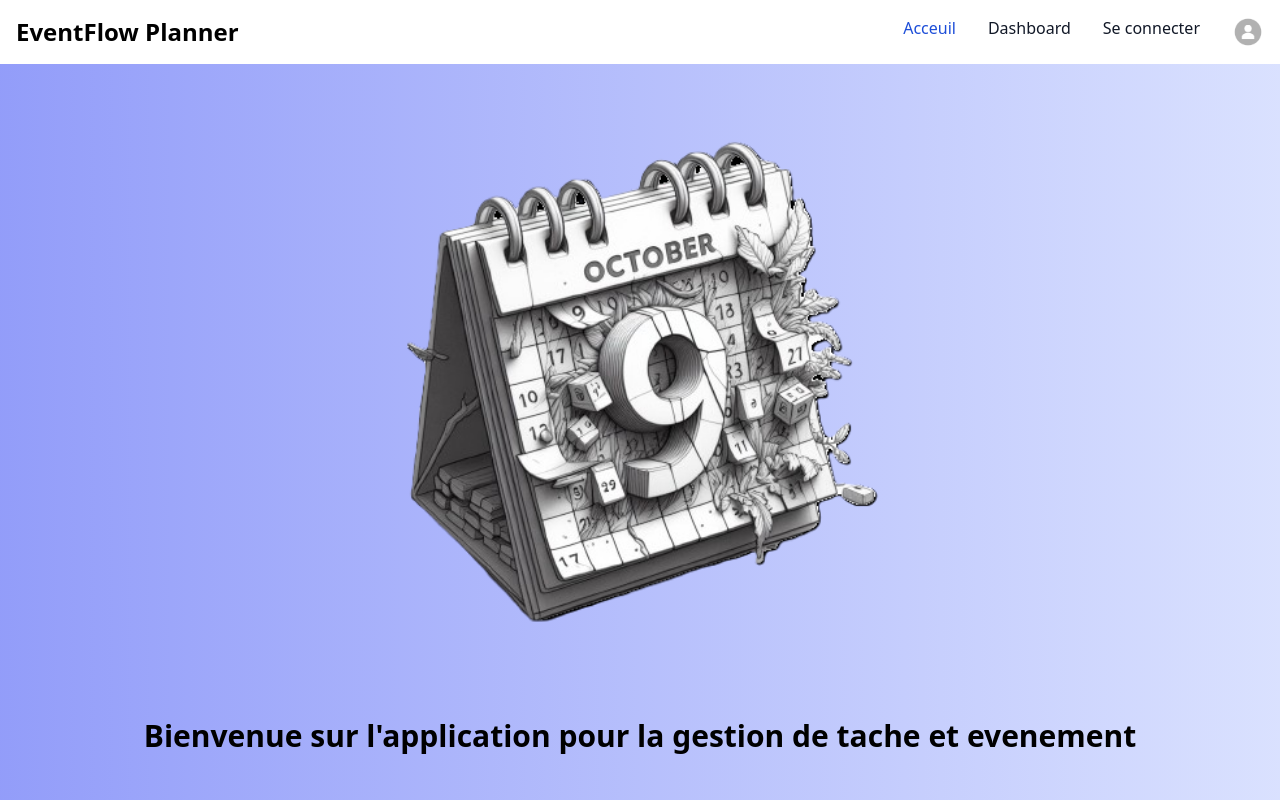
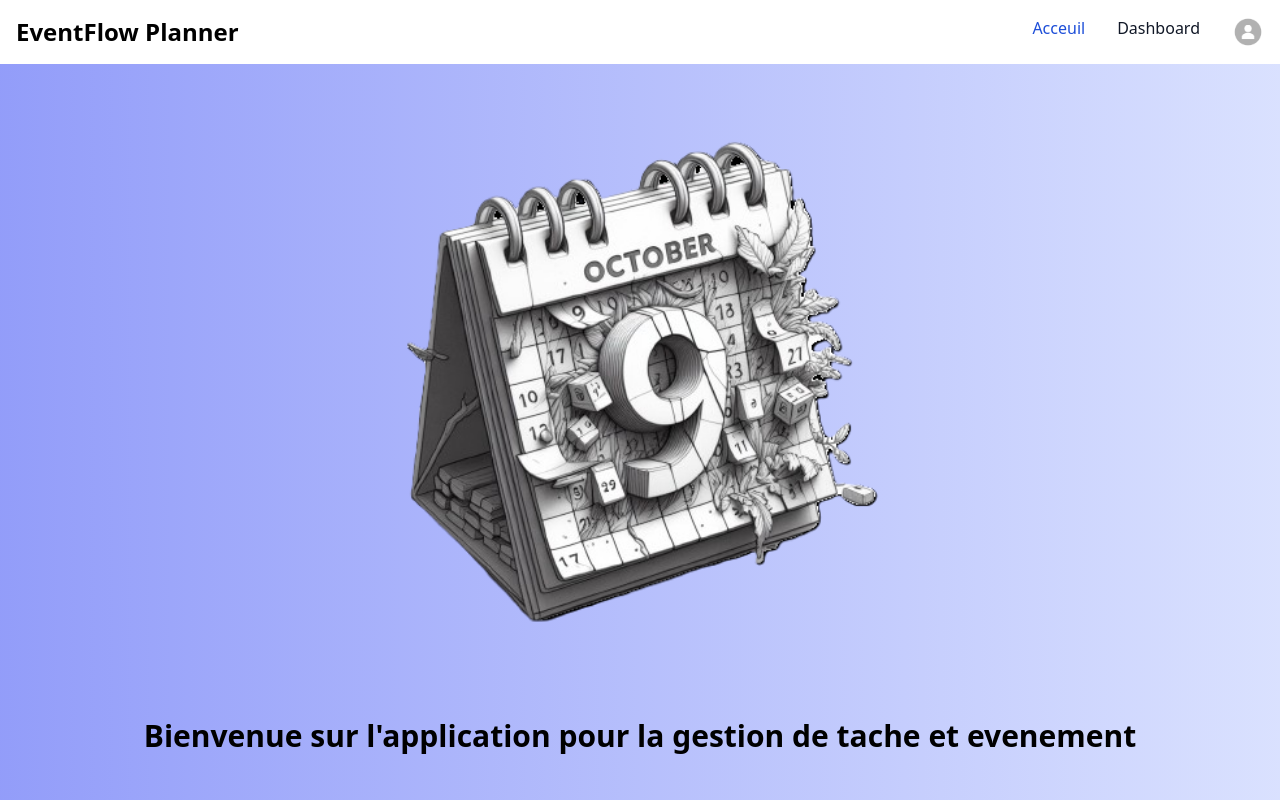
Before and after one commit to PureLeafGreen/applicationTache, a React (Create React App) app in the folder application-tache-react/: page / in a window 1280 px wide. Built offline with nearby package versions, Linux system fonts and the light colour scheme; sample sign-in values are in the browser's storage.

Commit message:
Fix de la fonction logout

```diff
--- a/application-tache-react/src/Components/Navbar.js
+++ b/application-tache-react/src/Components/Navbar.js
@@ -4,7 +4,7 @@ import {toast} from "react-hot-toast";
 import {useNavigate} from "react-router-dom";
 function Navbar() {
     const navigate = useNavigate();
-    const { user } = useUserContext();
+    const { user, setUser } = useUserContext();
     const [isNavOpen, setIsNavOpen] = useState(false);
     const [isUserNavOpen, setIsUserNavOpen] = useState(false);
 
@@ -20,6 +20,7 @@ function Navbar() {
     }
     function logoutUser() {
         toast.success("Vous êtes déconnecté");
+        setUser(null);
         localStorage.setItem('user', null);
         localStorage.setItem('auth_token', null);
         navigate("/login");
@@ -48,9 +49,11 @@ function Navbar() {
                             </li>
 
                         }
-                        <li>
-                            <a  onClick={function () {navigate("/login")}} className="block py-2 px-3 text-gray-900 rounded hover:bg-gray-100 md:hover:bg-transparent md:border-0 md:hover:text-blue-700 md:p-0 dark:text-white md:dark:hover:text-blue-500 dark:hover:bg-gray-700 dark:hover:text-white md:dark:hover:bg-transparent">Se connecter</a>
-                        </li>
+                        { user ? <></> :
+                            <li>
+                                <a  onClick={function () {navigate("/login")}} className="block py-2 px-3 text-gray-900 rounded hover:bg-gray-100 md:hover:bg-transparent md:border-0 md:hover:text-blue-700 md:p-0 dark:text-white md:dark:hover:text-blue-500 dark:hover:bg-gray-700 dark:hover:text-white md:dark:hover:bg-transparent">Se connecter</a>
+                            </li>
+                        }
                         {user && (
                             <li className="relative group">
                                 <button onClick={() => setIsUserNavOpen(!isUserNavOpen)} className="flex items-center focus:outline-none">
```
